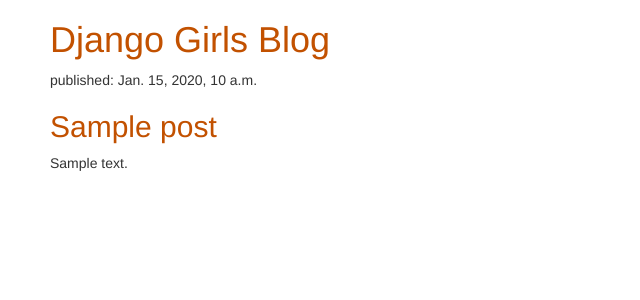
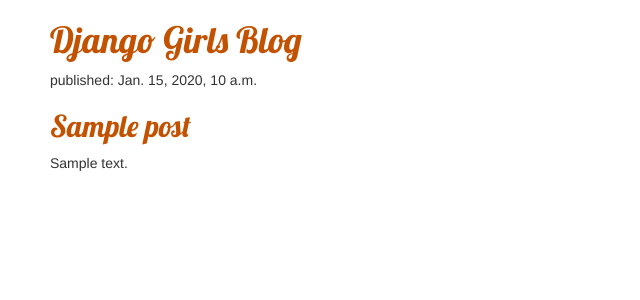
Before and after one commit to Gifty99/first-blog, a Django app: template blog/templates/blog/post_list.html in a window 1280 px wide. Shown: the top 300 px of the page, without its empty margins (0-640 px from the left). Run offline with Django 3.2, Linux system fonts and the light colour scheme; the template is opened without the code that fills it: values that come from a table or form of the project are taken from there, others are empty; tables that the repository leaves empty hold one stand-in row (values such as "Sample post"); some libraries are stand-ins or nearby versions.

Commit message:
Added view and template for detailed blog post as well as CSS for the site.

```diff
--- a/blog/static/css/blog.css
+++ b/blog/static/css/blog.css
@@ -1,5 +1,6 @@
 h1 a, h2 a {
 	color: #C25100;
+	font-family: 'Lobster';
 }
 body {
 	padding-left: 50px;
--- a/blog/templates/blog/post_list.html
+++ b/blog/templates/blog/post_list.html
@@ -5,11 +5,12 @@
 		<link rel="stylesheet" href="//maxcdn.bootstrapcdn.com/bootstrap/3.2.0/css/bootstrap.min.css">
 		<link rel="stylesheet" href="//maxcdn.bootstrapcdn.com/bootstrap/3.2.0/css/bootstrap-theme.min.css">
 		<link rel="stylesheet" href="{%	static 'css/blog.css' %}">
+		<link href="//fonts.googleapis.com/css?family=Lobster&subset=latin,latin-ext" rel="stylesheet" type="text/css">
 	</head>
 	<body>
 		<div>
 			<h1><a href="/">Django	Girls Blog</a></h1>
-		</div>
+		</div class="post">
 
 		{% for post in posts %}
 			<div>
```
